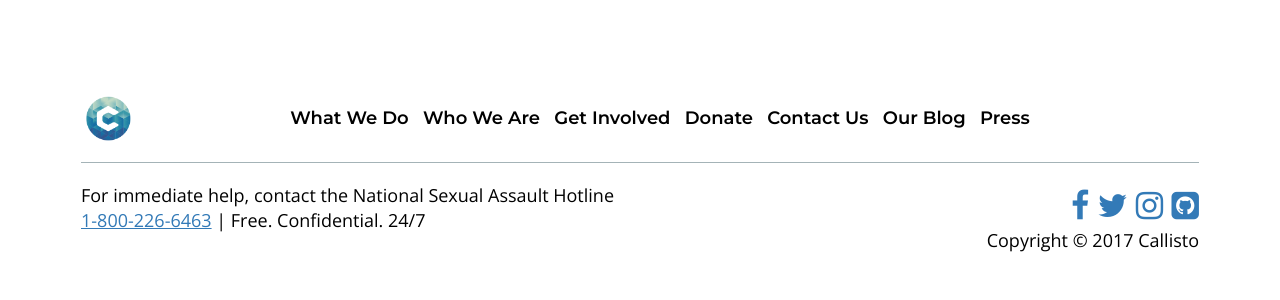
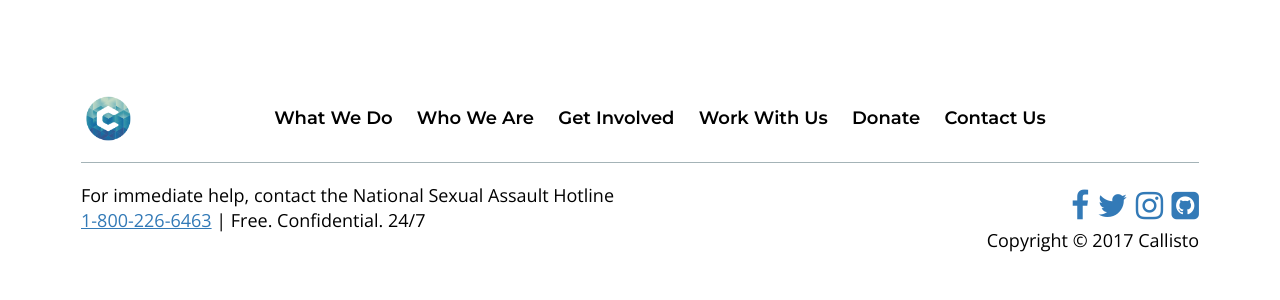
Before and after one commit to project-callisto/projectcallisto-dot-org, a Jekyll site: the page built from index.html, in a window 1280 px wide. Shown: the part 4783-5083 px from the top of the page. Built offline with Jekyll 4.4.1, drawn with Linux system fonts in a browser that asks for light colours.

Commit message:
wip header and footer

```diff
--- a/_includes/footer.html
+++ b/_includes/footer.html
@@ -3,13 +3,12 @@
         <div class="top_nav">
             <img src="images/callisto_logo.png" class="callisto-logo" alt="Callisto Logo" />
             <ul class="footer_links">
-                <li><a href="../what-we-do/index.html">What We Do</a></li>
-                <li><a href="../who-we-are/index.html">Who We Are</a></li>
-                <li><a href="../what-get-involved/index.html">Get Involved</a></li>
-                <li><a href="https://www.classy.org/campaign/help-stop-repeat-perpetrators-wherever-they-are/c150968">Donate</a></li>
-                <li><a href="../contact-us/index.html">Contact Us</a></li>
-                <li><a href="https://blog.projectcallisto.org/">Our Blog</a></li>
-                <li><a href="mailto:press@projectcallisto.org">Press</a></li>
+                <li><a href="/what-we-do">What We Do</a></li>
+                <li><a href="who-we-are">Who We Are</a></li>
+                <li><a href="/get-involved">Get Involved</a></li>
+                <li><a href="/work-with-us">Work With Us</a></li>
+                <li><a href="/donate">Donate</a></li>
+                <li><a href="/get-involved#contact">Contact Us</a></li>
             </ul>
         </div>
         <div class="bottom_nav">
--- a/_includes/header.html
+++ b/_includes/header.html
@@ -12,12 +12,12 @@
         </button>
     </div>
     <ul class="nav navbar-nav navbar-right col-sm-after-1-half-offset collapse navbar-collapse" id="navbar-collapse">
-        <li><a href="what-we-do/index.html">WHAT WE DO</a></li>
-        <li><a href="who-we-are/index.html">WHO WE ARE</a></li>
-        <li><a href="get-involved/index.html">GET INVOLVED</a></li>
-        <li><a href="work-with-us/index.html">WORK WITH US</a></li>
+        <li><a href="/what-we-do">WHAT WE DO</a></li>
+        <li><a href="/who-we-are">WHO WE ARE</a></li>
+        <li><a href="/get-involved">GET INVOLVED</a></li>
+        <li><a href="/work-with-us">WORK WITH US</a></li>
         <li class="donate-li">
-            <a class="nav-button" href="donate/index.html">DONATE</a>
+            <a class="nav-button" href="/donate">DONATE</a>
         </li>
     </ul>
 </nav>
--- a/_sass/_variables.scss
+++ b/_sass/_variables.scss
@@ -12,6 +12,7 @@ $max-width-md: 992px;
 
 $min-width-sm: $max-width-xs;
 $min-width-md: $max-width-sm;
+$min-width-lg: $max-width-md;
 
 $container-padding-lg: 197px;
 $container-padding-sm: 20px;
--- a/_sass/footer.scss
+++ b/_sass/footer.scss
@@ -32,7 +32,7 @@
 
         li {
             display: inline-block;
-            padding: 10px 5px;
+            padding: 10px;
             text-align: center;
         }
     }
@@ -50,17 +50,19 @@
     border-top: 1px solid #A4B3B7;
 }
 
-.float_left {
-    float: left;
-}
-
-.float_right {
-    float: right;
-}
-
 .footer-icons {
     font-size: 2em;
     text-align: right;
+}
+
+@media (min-width: $min-width-lg) {
+    .float_left {
+        float: left;
+    }
+
+    .float_right {
+        float: right;
+    }
 }
 
 @media (max-width: $max-width-md) {
@@ -93,8 +95,4 @@
     .footer-icons {
         text-align: left;
     }
-
-    .float_right {
-        float: left; // heh
-    }
 }
--- a/index.html
+++ b/index.html
@@ -66,7 +66,7 @@ css: css/home.css
                 </section>
                 <section id="ted-talk">
                     <div class="content">
-                        <p class="extra font-main">Callisto is considering expanding to address sexual assault and harassment in professional institutions and industries. This expansion is contingent on philanthropic support.</p><a class="gradient-button" href="donate/index.html">DONATE</a>
+                        <p class="extra font-main">Callisto is considering expanding to address sexual assault and harassment in professional institutions and industries. This expansion is contingent on philanthropic support.</p><a class="gradient-button" href="/donate">DONATE</a>
                     </div>
                 </section>
                 <section id="stats">
@@ -93,7 +93,7 @@ css: css/home.css
                 </section>
                 <section id="our-partners">
                     <h3>Our Partners</h3>
-                    <p class="content">For the last two years, we have implemented Callisto on campuses to support student survivors of sexual assault. Our partners include <a href='https://ucbcomedy.callistocampus.org'>Upright Citizens Brigade Theatre</a>, <a href='https://stjohns.callistocampus.org'>St. John’s University</a>, <a href='https://hws.callistocampus.org'>Hobart and William Smith Colleges</a>, <a href='https://coe.callistocampus.org'>Coe College</a>, <a href='https://usfca.callistocampus.org'>University of San Francisco</a>, <a href='https://pomona.callistocampus.org'>Pomona College</a>, <a href='https://lmu.callistocampus.org'>Loyola Marymount University</a>, <a href='https://uoregon.callistocampus.org'>University of Oregon</a>, <a href='https://central.callistocampus.org'>Central College</a>, <a href='https://usc.callistocampus.org'>University of Southern California</a>, <a href='https://du.callistocampus.org'>University of Denver</a>, <a href='https://stanford.callistocampus.org'>Stanford University</a>, and <a href='https://canisius.callistocampus.org'>Canisius College</a>.</p><img src="images/Assets/partnerlogos2.png"> <a class="gradient-button suggest-btn" href="get-involved/index.html">SUGGEST A PARTNER</a>
+                    <p class="content">For the last two years, we have implemented Callisto on campuses to support student survivors of sexual assault. Our partners include <a href='https://ucbcomedy.callistocampus.org'>Upright Citizens Brigade Theatre</a>, <a href='https://stjohns.callistocampus.org'>St. John’s University</a>, <a href='https://hws.callistocampus.org'>Hobart and William Smith Colleges</a>, <a href='https://coe.callistocampus.org'>Coe College</a>, <a href='https://usfca.callistocampus.org'>University of San Francisco</a>, <a href='https://pomona.callistocampus.org'>Pomona College</a>, <a href='https://lmu.callistocampus.org'>Loyola Marymount University</a>, <a href='https://uoregon.callistocampus.org'>University of Oregon</a>, <a href='https://central.callistocampus.org'>Central College</a>, <a href='https://usc.callistocampus.org'>University of Southern California</a>, <a href='https://du.callistocampus.org'>University of Denver</a>, <a href='https://stanford.callistocampus.org'>Stanford University</a>, and <a href='https://canisius.callistocampus.org'>Canisius College</a>.</p><img src="images/Assets/partnerlogos2.png"> <a class="gradient-button suggest-btn" href="/get-involved">SUGGEST A PARTNER</a>
                 </section>
                 <section id="our-supporters">
                     <div class="content">
```
